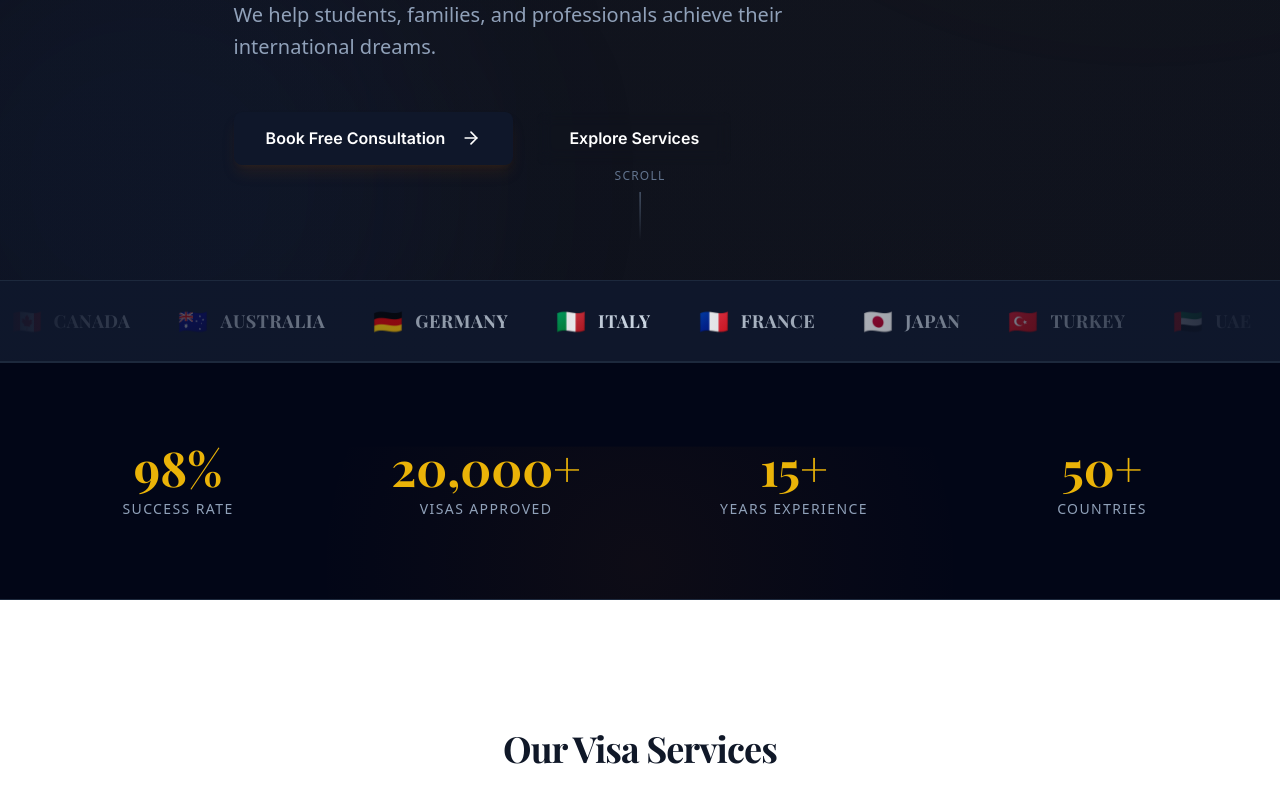
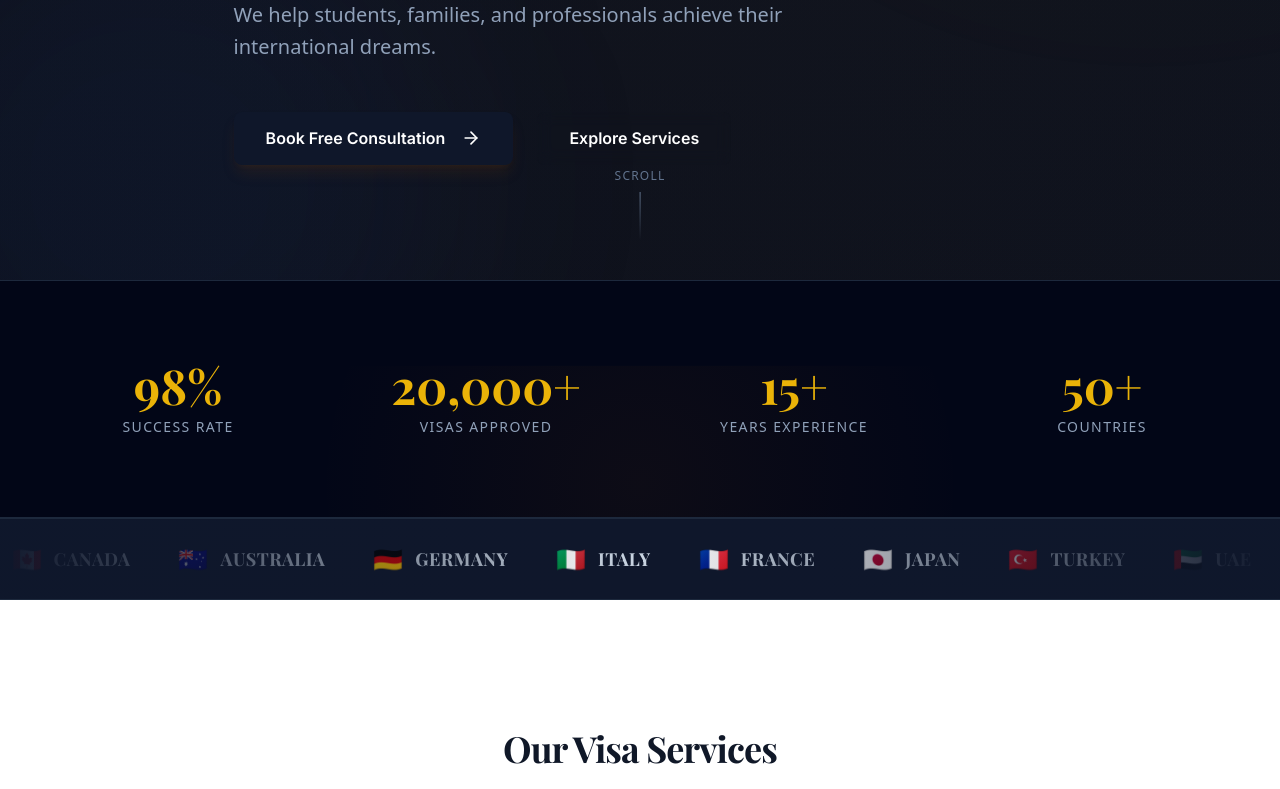
Before and after one commit to muhammadgamertv86-wq/combat-services-website, a Next.js app: page / in a window 1280 px wide. Shown: the part 520-1309 px from the top of the page. Built offline with nearby package versions, Linux system fonts and the light colour scheme.

Commit message:
Revert section order: Stats before Marquee

```diff
--- a/app/page.jsx
+++ b/app/page.jsx
@@ -34,11 +34,11 @@ export default function HomePage() {
                 secondaryCTA={{ text: 'Explore Services', href: '/services' }}
             />
 
+            {/* Stats Counter */}
+            <StatsCounter />
+
             {/* Scrolling Marquee */}
             <Marquee />
-
-            {/* Stats Counter */}
-            <StatsCounter />
 
             {/* Services Section */}
             <section className="section-padding bg-white">
```
